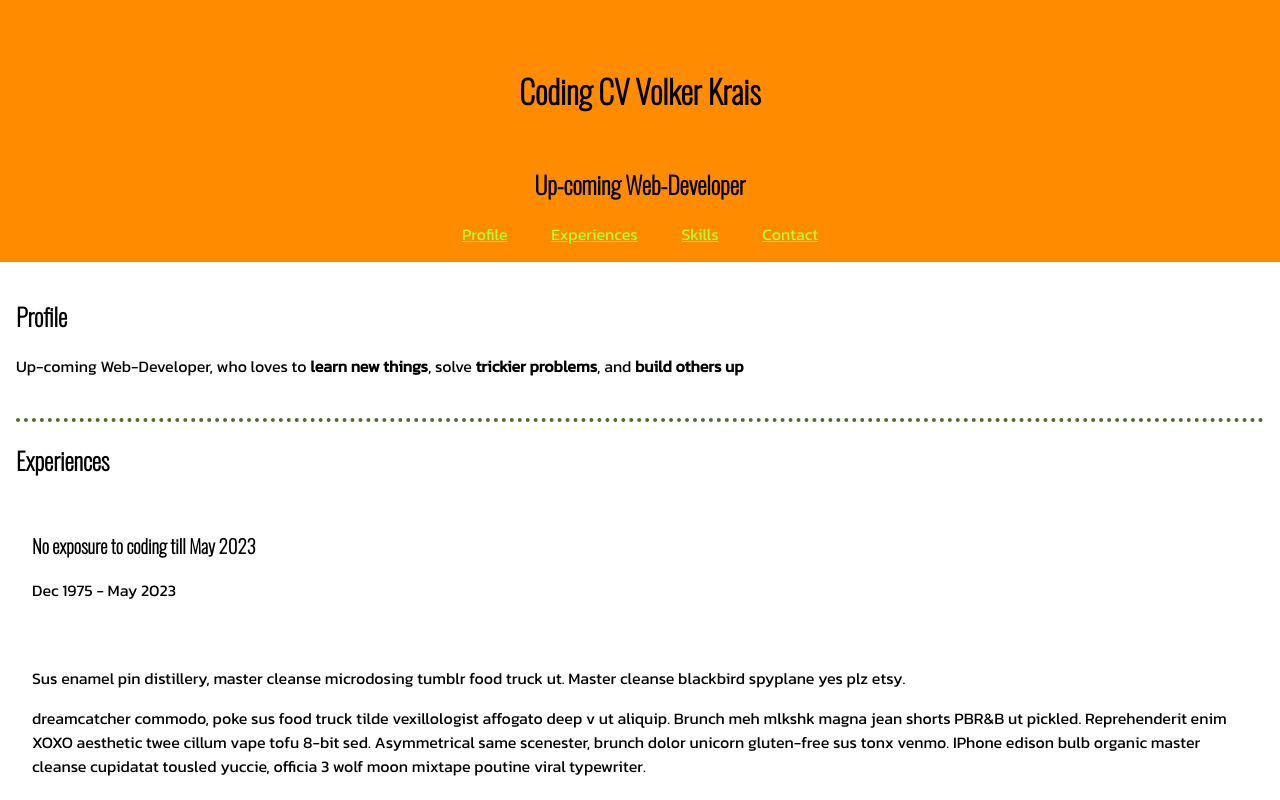
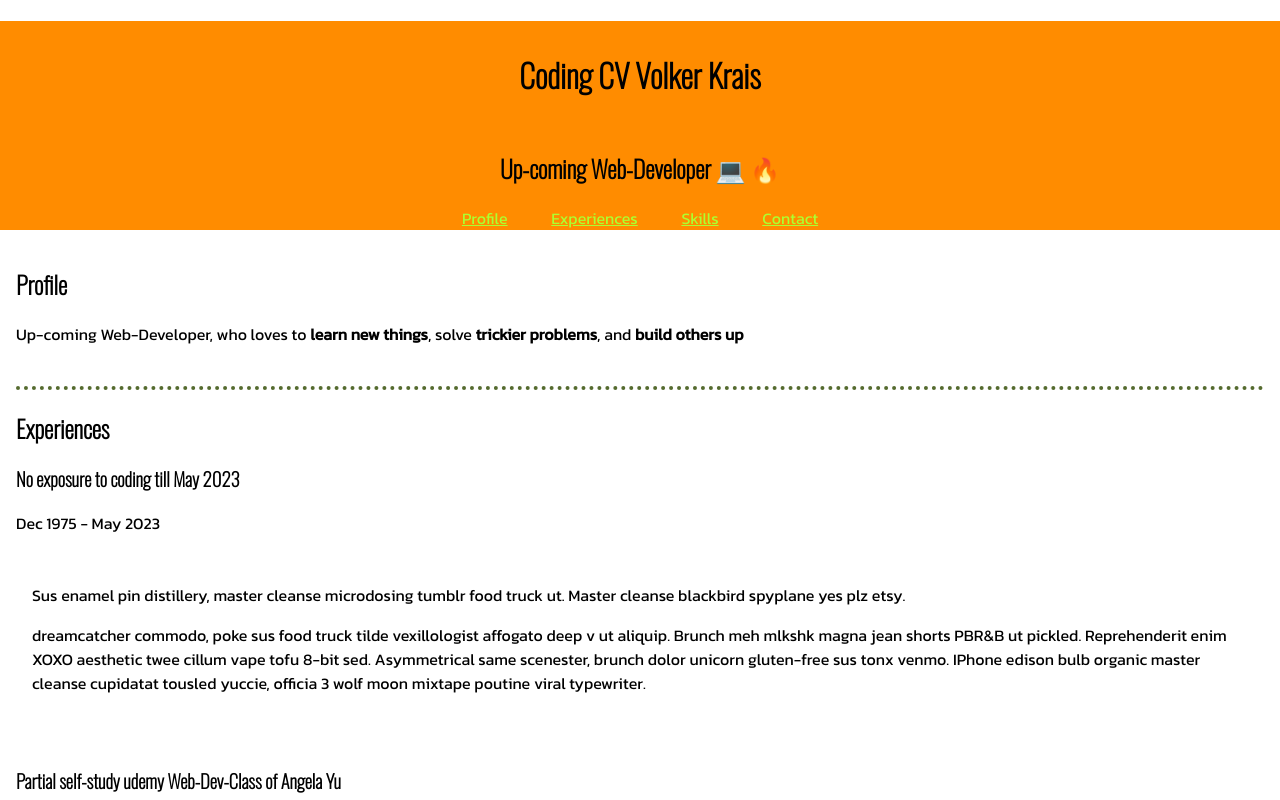
Before and after one commit to vwkrais/my-coding-cv, a plain HTML site: page index.html in a window 1280 px wide. Shown: the top 800 px of the page. Drawn offline with nearby package versions, Linux system fonts and the light colour scheme.

Commit message:
Changed highlighting-colors for selection and emojis to my job-describtion

```diff
--- a/style.css
+++ b/style.css
@@ -16,7 +16,6 @@ h6 {
   font-family: "Oswald", sans-serif;
 }
 
-header,
 main {
   padding: 16px;
 }
@@ -46,6 +45,11 @@ a + a {
   margin-left: 40px;
 }
 
+::selection {
+  background-color: burlywood;
+  color: cadetblue;
+}
+
 article + article {
   margin-top: 40px;
 }
@@ -57,3 +61,11 @@ main > article {
 article:first-child {
   border: none;
 }
+
+main {
+  border: pink solid px=4;
+}
+
+#main-header h2::after {
+  content: " 💻 🔥";
+}
```
